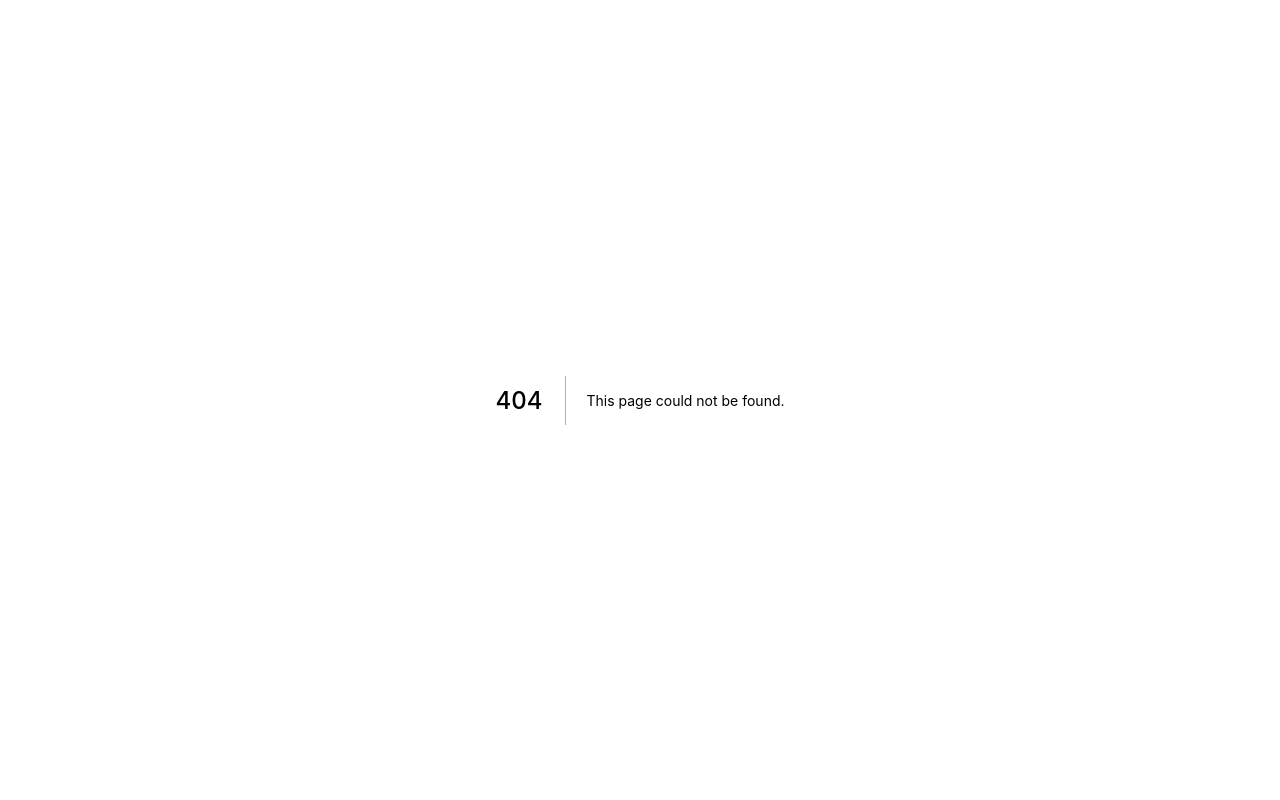
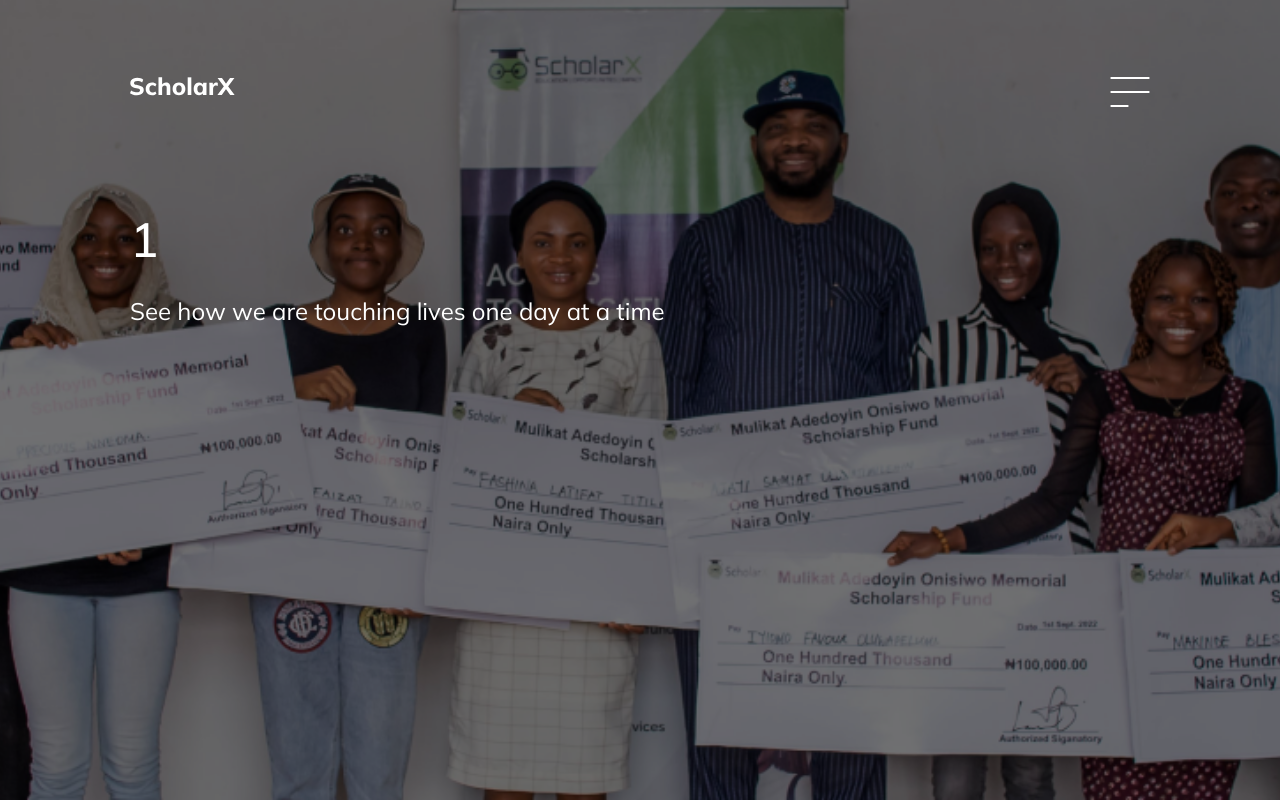
Before and after one commit to nimiakinleye/scholarx-II, a Next.js app: page /project/1 in a window 1280 px wide. Before the commit this address had no page. Built offline with nearby package versions, Linux system fonts and the light colour scheme.

Commit message:
project card link

```diff
--- a/container/HeaderContainer/index.tsx
+++ b/container/HeaderContainer/index.tsx
@@ -1,14 +1,14 @@
+import Link from 'next/link'
 import React from 'react'
 import { Logo } from '../../components'
 import { MenuIcon } from '../../components/icons'
-import { Colors } from '../../theme/colors'
 import { HeaderType } from '../../types/header'
 import { HeaderWrapper } from './styles/index.styles'
 
 export default function Header({color}:HeaderType) {
   return (
     <HeaderWrapper>
-      <Logo color={color}/>
+      <Link href='/'><a><Logo color={color}/></a></Link>
       <MenuIcon color={color}/>
     </HeaderWrapper>
   )
--- a/container/ProjectHeroContainer/index.tsx
+++ b/container/ProjectHeroContainer/index.tsx
@@ -5,7 +5,7 @@
 import { Colors } from '../../theme/colors'
 
 
-export default function Hero() {
+export default function Hero({title}:{title?:string}) {
   return (
     <HeroWrapper>
       <Overlay opacity={0.55} color="#000" />
@@ -16,7 +16,7 @@
           </Stack>
           <Stack maxWidth='552px' gap="24px" color={"#fff"} m="100px 0 0 0">
             <Text as="h3">
-              Our Projects
+              {title ? title : 'Our Projects'}
             </Text>
             <Text>
               See how we are touching lives one day at a time
--- a/container/ProjectsContainer/ProjectCard.tsx
+++ b/container/ProjectsContainer/ProjectCard.tsx
@@ -1,18 +1,23 @@
 import Image from 'next/image'
+import Link from 'next/link'
 import React from 'react'
 import { Overlay, Stack, Text } from '../../components'
 import { Colors } from '../../theme/colors'
 import { ProjectCardProps } from '../../types/projects'
 import { ProjectCardWrapper } from './styles/index.styles'
 
-export default function ProjectCard({project}:ProjectCardProps) {
+export default function ProjectCard({ project }: ProjectCardProps) {
   return (
+    <Link href={`project/${project.title}`}>
+      <a>
         <ProjectCardWrapper>
-      <Image width="100%" height="100%" objectFit='cover' layout='responsive'  src={`/project-images/${project.image}.png`} />
+          <Image width="100%" height="100%" objectFit='cover' layout='responsive' src={`/project-images/${project.image}.png`} />
           <Stack justifyContent='center' alignItems='center' className='overlay_wrapper' height="92px" width="100%">
             <Overlay color={"#2D2E73"} opacity={0.8}></Overlay>
             <Text className='z-1' color='#ffffff'>{project.title}</Text>
           </Stack>
         </ProjectCardWrapper>
+      </a>
+    </Link>
   )
 }
--- /dev/null
+++ b/pages/project/[id]/index.tsx
@@ -0,0 +1,22 @@
+import type { NextPage } from 'next'
+import Head from 'next/head'
+import { Hero } from '../../../container'
+import { useRouter } from 'next/router'
+
+
+const Projects: NextPage = () => {
+  const router = useRouter()
+  const { id } = router.query
+  return (
+    <>
+      <Head>
+        <title>{ id }</title>
+        <meta name="description" content="about us page" />
+        <link rel="icon" href="/favicon.ico" />
+      </Head>
+      <Hero title={JSON.parse(JSON.stringify(id))}/>
+    </>
+  )
+}
+
+export default Projects
```
Lines whose indentation alone changed are shown as unchanged.
